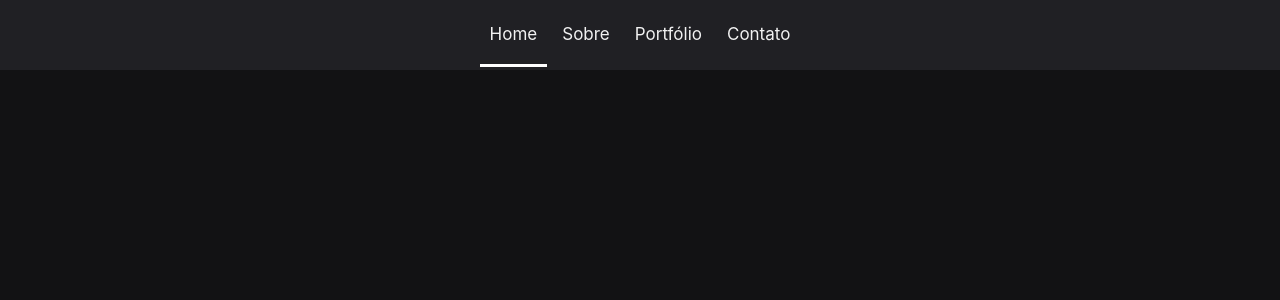
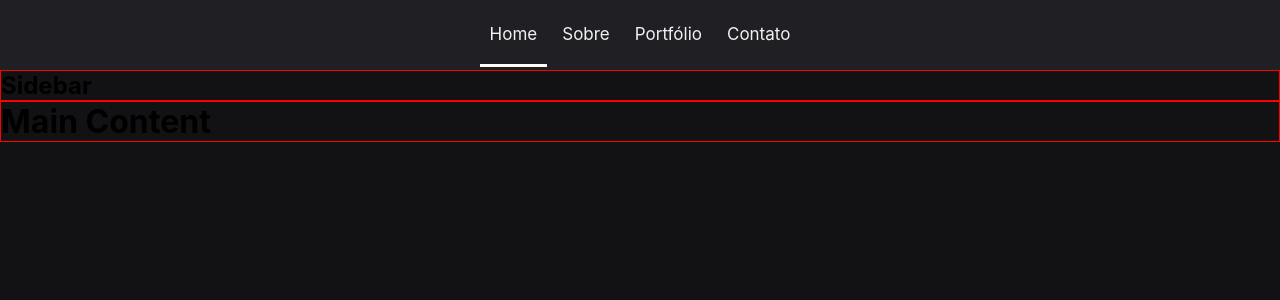
Before and after one commit to nascimentocode/personal-website, a React (Vite) app: page / in a window 1280 px wide. Shown: the top 300 px of the page. Built offline with nearby package versions, Linux system fonts and the light colour scheme.

Commit message:
Add MainContent and Sidebar components

```diff
--- a/src/App.jsx
+++ b/src/App.jsx
@@ -1,9 +1,13 @@
 import Navbar from "./Navbar"
+import Sidebar from "./Sidebar"
+import MainContent from "./MainContent"
 
 function App() {
   return (
     <div className="container">
       <Navbar />
+      <Sidebar />
+      <MainContent />
     </div>
   )
 }
--- /dev/null
+++ b/src/MainContent.jsx
@@ -0,0 +1,11 @@
+import "./index.css"
+
+function MainContent() {
+    return (
+        <main style={{border: "1px solid red"}}>
+            <h1>Main Content</h1>
+        </main>
+    )
+}
+
+export default MainContent
--- a/src/Navbar.jsx
+++ b/src/Navbar.jsx
@@ -1,4 +1,4 @@
-import './index.css'
+import "./index.css"
 
 function Navbar() {
     return (
--- /dev/null
+++ b/src/Sidebar.jsx
@@ -0,0 +1,11 @@
+import "./index.css"
+
+function Sidebar() {
+    return (
+        <section style={{border: "1px solid red"}}>
+            <h1>Sidebar</h1>
+        </section>
+    )
+}
+
+export default Sidebar
--- a/src/index.css
+++ b/src/index.css
@@ -11,7 +11,6 @@ body {
 
 .container{
   width: 100%;
-  background-color: #202024;
 }
 
 nav {
@@ -19,7 +18,8 @@ nav {
   justify-content: center;
   align-items: center;
   gap: 5px;
-  height: 70px;
+  height: 70px;display: flex;
+  background-color: #202024;
   /* box-shadow: 0 0 15px black; */
 }
 
```
